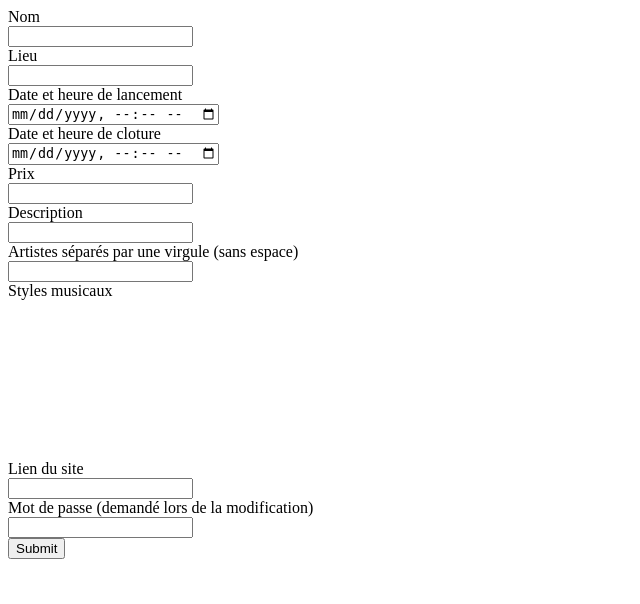
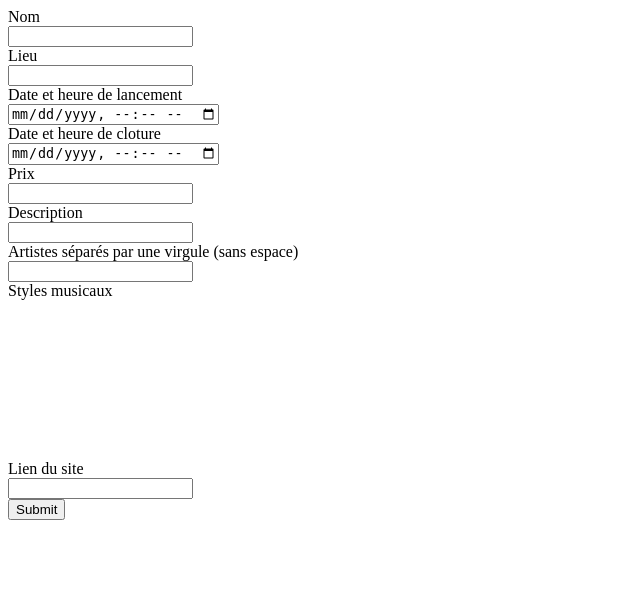
Before and after one commit to UlysseHall/Festiv-All, a PHP site: page /festivalCreateForm.php in a window 1280 px wide. Shown: the top 604 px of the page, without its empty margins (0-640 px from the left). Run offline with PHP 8.4, Linux system fonts and the light colour scheme; data that the repository does not hold is empty; a stand-in replaces the project's code that opens the database connection.

Commit message:
Suppression du champs mdp dans la création de festival

```diff
--- a/festivalCreateForm.php
+++ b/festivalCreateForm.php
@@ -67,9 +67,6 @@
 	<label for="lien">Lien du site</label>
 	<input type="url" name="lien" id="lien" required>
 
-	<label for="password">Mot de passe (demandé lors de la modification)</label>
-	<input type="password" name="password" id="password" required>
-
 	<input type="submit">
 
 	</form>
```
